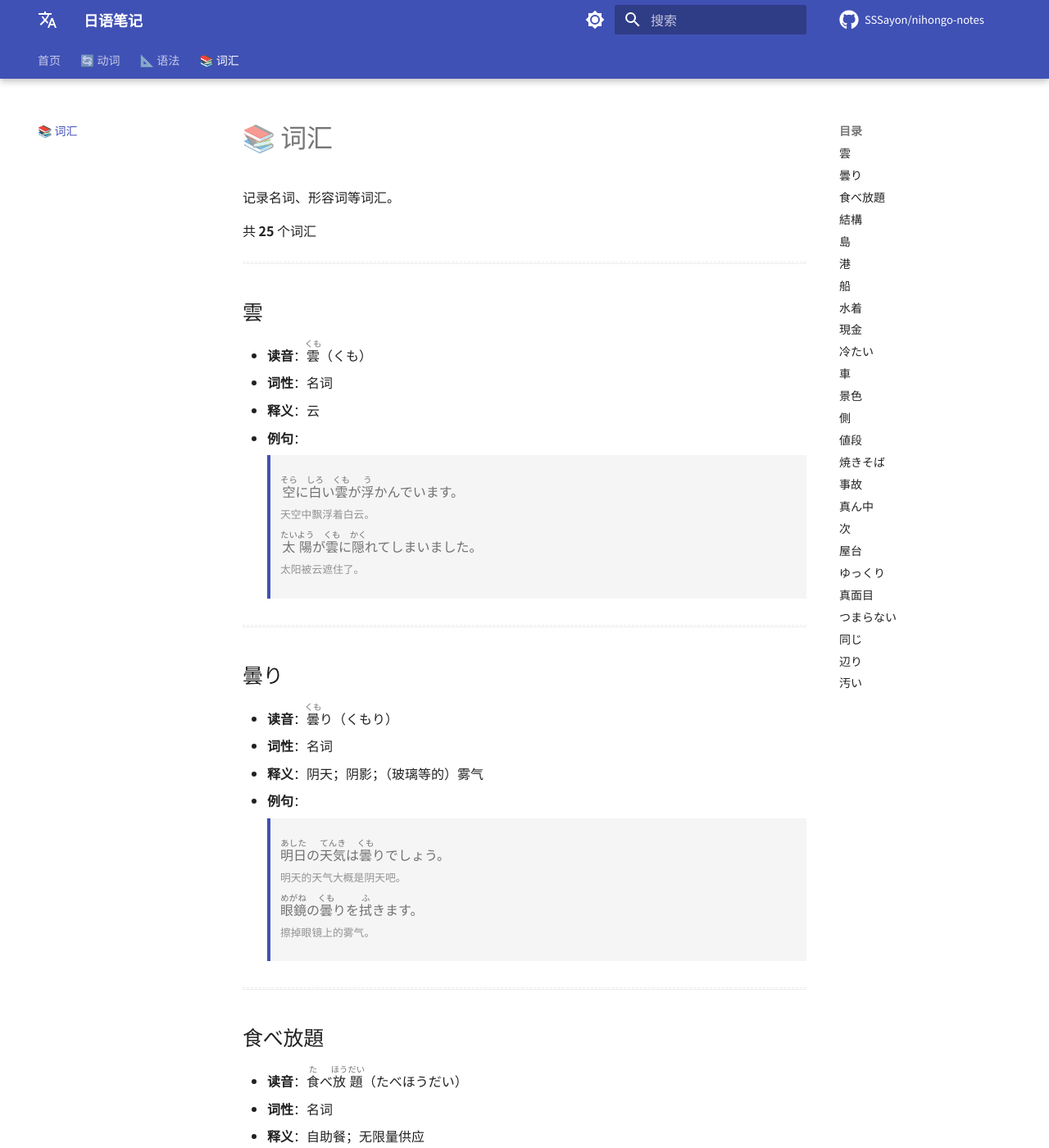
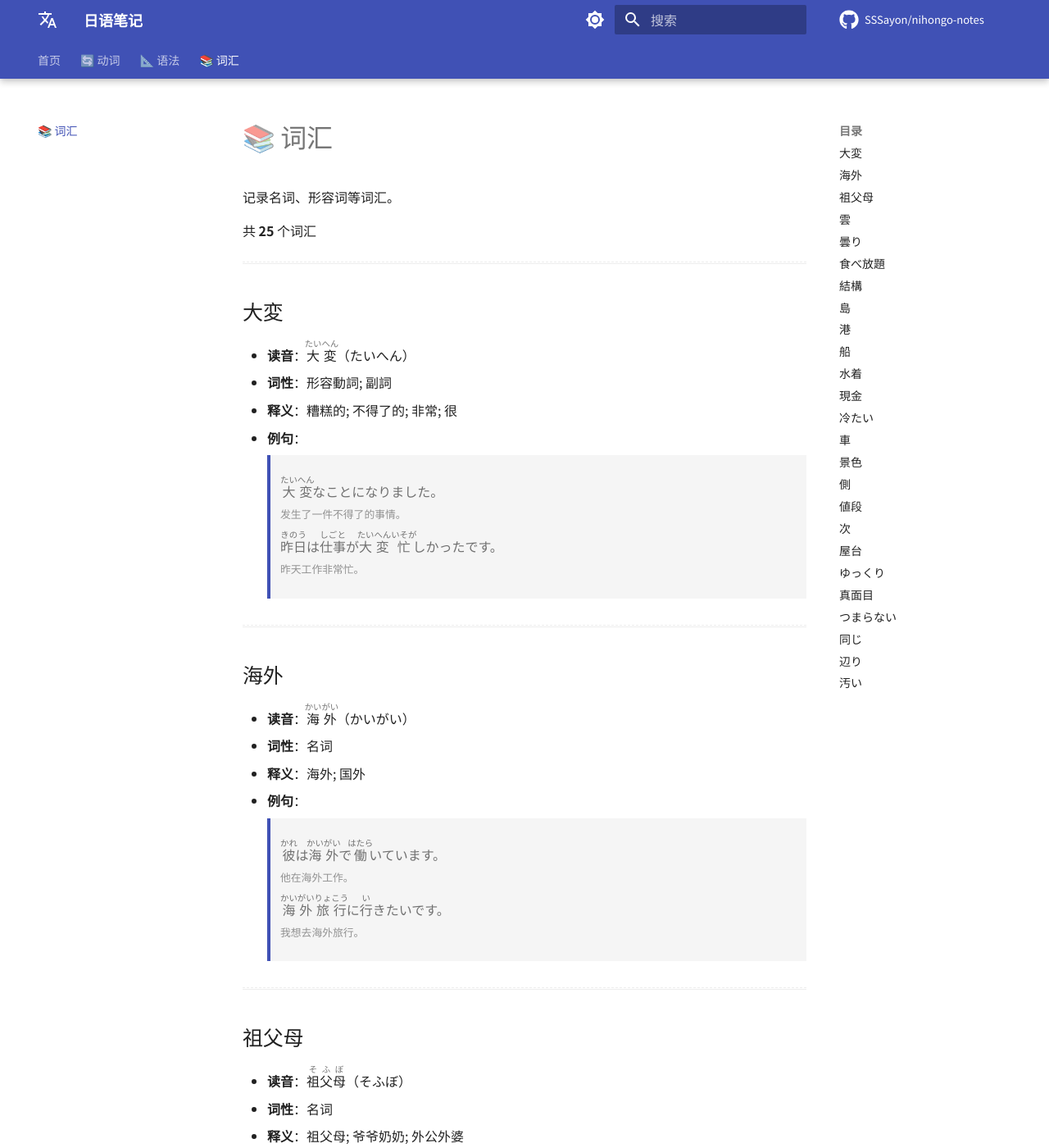
Before and after one commit to SSSayon/nihongo-notes, an MkDocs documentation site: the page built from docs/vocabulary.md, in a window 1280 px wide and 1400 px high. Shown: the whole window at 82% size. Built offline with MkDocs 1.6.1 and Material for MkDocs 9.7.7, drawn with Linux system fonts in a browser that asks for light colours; comment, search, counter and statistics services are not loaded; some of the changed text lies outside the part shown.

Commit message:
chore: update site content

```diff
--- a/docs/verbs.md
+++ b/docs/verbs.md
@@ -325,35 +325,6 @@
 
 ---
 
-## 戻る
-
-- **读音**：<ruby>戻<rt>もど</rt></ruby>る（もどる）
-- **类型**：五段动词
-- **释义**：返回；回到；恢复
-
-- **例句**：
-
-    > <div class="example-box">
-    > <ruby>忘<rt>わす</rt></ruby>れ<ruby>物<rt>もの</rt></ruby>を<ruby>取<rt>と</rt></ruby>りに<ruby>家<rt>いえ</rt></ruby>に<ruby>戻<rt>もど</rt></ruby>ります。
-    > <br><small>回家取忘带的东西。</small>
-    > </div>
-
-    > <div class="example-box">
-    > すぐに<ruby>席<rt>せき</rt></ruby>に<ruby>戻<rt>もど</rt></ruby>ってください。
-    > <br><small>请立即回到座位上。</small>
-    > </div>
-
-> 📝 **备注**：
-
-> **戻る**和**帰る**的区别：
->
-> - 戻る 强调“折返”或“恢复原状”，用于回到刚才所在的地方，或恢复到之前的状态
->
-> - 帰る 强调“归属感”和“终点”，用于回到自己原本所属的地方，如家、故乡、母校或自己的国家
->
-
----
-
 ## 並ぶ
 
 - **读音**：<ruby>並<rt>なら</rt></ruby>ぶ（ならぶ）
--- a/docs/vocabulary.md
+++ b/docs/vocabulary.md
@@ -3,6 +3,66 @@
 记录名词、形容词等词汇。
 
 共 **25** 个词汇
+
+---
+
+## 大変
+
+- **读音**：<ruby>大変<rt>たいへん</rt></ruby>（たいへん）
+- **词性**：形容動詞; 副詞
+- **释义**：糟糕的; 不得了的; 非常; 很
+
+- **例句**：
+
+    > <div class="example-box">
+    > <ruby>大変<rt>たいへん</rt></ruby>なことになりました。
+    > <br><small>发生了一件不得了的事情。</small>
+    > </div>
+
+    > <div class="example-box">
+    > <ruby>昨日<rt>きのう</rt></ruby>は<ruby>仕事<rt>しごと</rt></ruby>が<ruby>大変<rt>たいへん</rt></ruby><ruby>忙<rt>いそが</rt></ruby>しかったです。
+    > <br><small>昨天工作非常忙。</small>
+    > </div>
+
+---
+
+## 海外
+
+- **读音**：<ruby>海外<rt>かいがい</rt></ruby>（かいがい）
+- **词性**：名词
+- **释义**：海外; 国外
+
+- **例句**：
+
+    > <div class="example-box">
+    > <ruby>彼<rt>かれ</rt></ruby>は<ruby>海外<rt>かいがい</rt></ruby>で<ruby>働<rt>はたら</rt></ruby>いています。
+    > <br><small>他在海外工作。</small>
+    > </div>
+
+    > <div class="example-box">
+    > <ruby>海外旅行<rt>かいがいりょこう</rt></ruby>に<ruby>行<rt>い</rt></ruby>きたいです。
+    > <br><small>我想去海外旅行。</small>
+    > </div>
+
+---
+
+## 祖父母
+
+- **读音**：<ruby>祖父母<rt>そふぼ</rt></ruby>（そふぼ）
+- **词性**：名词
+- **释义**：祖父母; 爷爷奶奶; 外公外婆
+
+- **例句**：
+
+    > <div class="example-box">
+    > <ruby>週末<rt>しゅうまつ</rt></ruby>は<ruby>祖父母<rt>そふぼ</rt></ruby>の<ruby>家<rt>いえ</rt></ruby>を<ruby>訪<rt>たず</rt></ruby>ねました。
+    > <br><small>周末我拜访了祖父母的家。</small>
+    > </div>
+
+    > <div class="example-box">
+    > <ruby>祖父母<rt>そふぼ</rt></ruby>は<ruby>遠<rt>とお</rt></ruby>い<ruby>田舎<rt>いなか</rt></ruby>に<ruby>住<rt>す</rt></ruby>んでいます。
+    > <br><small>祖父母住在遥远的乡下。</small>
+    > </div>
 
 ---
 
@@ -291,66 +351,6 @@
 
 ---
 
-## 焼きそば
-
-- **读音**：<ruby>焼<rt>や</rt></ruby>きそば（やきそば）
-- **词性**：名词
-- **释义**：日式炒面
-
-- **例句**：
-
-    > <div class="example-box">
-    > お<ruby>昼<rt>ひる</rt></ruby>ご<ruby>飯<rt>はん</rt></ruby>に<ruby>焼<rt>や</rt></ruby>きそばを<ruby>食<rt>た</rt></ruby>べましょう。
-    > <br><small>午饭吃炒面吧。</small>
-    > </div>
-
-    > <div class="example-box">
-    > お<ruby>祭<rt>まつ</rt></ruby>りの<ruby>屋台<rt>やたい</rt></ruby>で<ruby>焼<rt>や</rt></ruby>きそばを<ruby>買<rt>か</rt></ruby>いました。
-    > <br><small>在祭典的小摊上买了炒面。</small>
-    > </div>
-
----
-
-## 事故
-
-- **读音**：<ruby>事故<rt>じこ</rt></ruby>（じこ）
-- **词性**：名词
-- **释义**：事故；意外；故障
-
-- **例句**：
-
-    > <div class="example-box">
-    > <ruby>交通<rt>こうつう</rt></ruby><ruby>事故<rt>じこ</rt></ruby>に<ruby>遭<rt>あ</rt></ruby>いました。
-    > <br><small>遭遇了交通事故。</small>
-    > </div>
-
-    > <div class="example-box">
-    > <ruby>不注意<rt>ふちゅうい</rt></ruby>で<ruby>事故<rt>じこ</rt></ruby>が<ruby>起<rt>お</rt></ruby>きました。
-    > <br><small>因为疏忽大意发生了事故。</small>
-    > </div>
-
----
-
-## 真ん中
-
-- **读音**：<ruby>真<rt>ま</rt></ruby>ん<ruby>中<rt>なか</rt></ruby>（まんなか）
-- **词性**：名词
-- **释义**：正中间；中心
-
-- **例句**：
-
-    > <div class="example-box">
-    > <ruby>部屋<rt>へや</rt></ruby>の<ruby>真<rt>ま</rt></ruby>ん<ruby>中<rt>なか</rt></ruby>にテーブルがあります。
-    > <br><small>房间正中央有一张桌子。</small>
-    > </div>
-
-    > <div class="example-box">
-    > <ruby>列<rt>れつ</rt></ruby>の<ruby>真<rt>ま</rt></ruby>ん<ruby>中<rt>なか</rt></ruby>に<ruby>並<rt>なら</rt></ruby>んでいます。
-    > <br><small>排在队伍的正中间。</small>
-    > </div>
-
----
-
 ## 次
 
 - **读音**：<ruby>次<rt>つぎ</rt></ruby>（つぎ）
```
Also changed, not shown: other parts of docs/verbs.md (+1 -1 lines), docs/index.md (+3 -3 lines), 2 other files.
